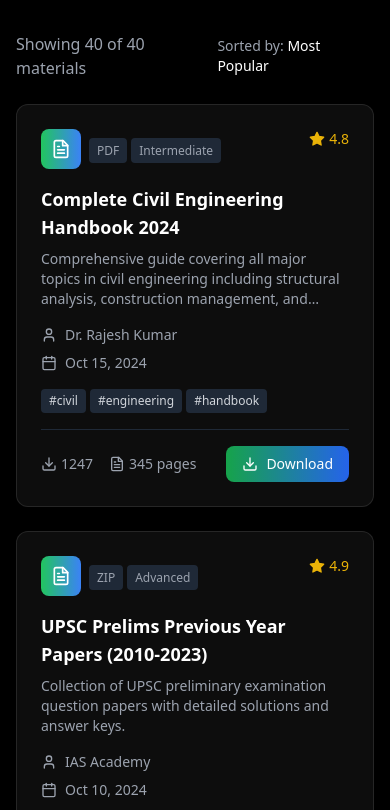
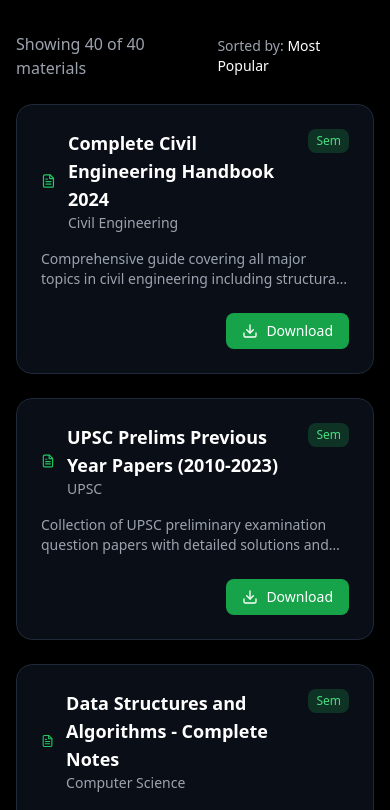
Before and after one commit to ayushshukla1807/resta-website, a Next.js app: page /materials in a window 390 px wide. Shown: the part 2274-3084 px from the top of the page. Built offline with nearby package versions, Linux system fonts and the light colour scheme.

Commit message:
Deploy Krishi Mitra to Vercel

```diff
--- a/components/MaterialsGrid.tsx
+++ b/components/MaterialsGrid.tsx
@@ -1,104 +1,101 @@
-import React from 'react';
-import { StudyMaterial } from '@/types';
-import { Download, Star, Eye, Calendar, User, FileText } from 'lucide-react';
+import React from "react";
+import { StudyMaterial } from "@/types";
+import { FileText, Download, Calendar, BookOpen } from "lucide-react";
 
-interface MaterialsGridProps {
+export interface MaterialsGridProps {
   materials: StudyMaterial[];
+  viewMode?: "grid" | "list"; // ✅ added this prop to fix build error
 }
 
-// Fixed date formatting function
-const formatDate = (dateString: string) => {
-  const date = new Date(dateString);
-  return date.toLocaleDateString('en-US', {
-    year: 'numeric',
-    month: 'short',
-    day: 'numeric'
-  });
-};
+const MaterialsGrid: React.FC<MaterialsGridProps> = ({
+  materials,
+  viewMode = "grid",
+}) => {
+  if (!materials || materials.length === 0) {
+    return (
+      <div className="text-center text-gray-400 py-12">
+        No materials found.
+      </div>
+    );
+  }
 
-const MaterialsGrid: React.FC<MaterialsGridProps> = ({ materials }) => {
+  if (viewMode === "list") {
+    return (
+      <div className="space-y-4">
+        {materials.map((material) => (
+          <div
+            key={material.id}
+            className="bg-gray-900/60 border border-gray-800 rounded-xl p-4 flex justify-between items-center hover:bg-gray-900 transition-all"
+          >
+            <div className="flex items-center gap-4">
+              <FileText className="text-green-500 w-6 h-6" />
+              <div>
+                <h3 className="font-semibold text-lg text-white">
+                  {material.title}
+                </h3>
+                <p className="text-gray-400 text-sm">{material.description}</p>
+                <div className="text-gray-500 text-xs mt-1 flex gap-4">
+                  <span className="flex items-center gap-1">
+                    <BookOpen className="w-3 h-3" /> {material.subject}
+                  </span>
+                  <span className="flex items-center gap-1">
+                    <Calendar className="w-3 h-3" /> Sem {material.semester}
+                  </span>
+                </div>
+              </div>
+            </div>
+            <a
+              href={material.link}
+              target="_blank"
+              rel="noopener noreferrer"
+              className="flex items-center gap-2 px-4 py-2 bg-green-600 hover:bg-green-500 text-white rounded-lg text-sm"
+            >
+              <Download className="w-4 h-4" />
+              Download
+            </a>
+          </div>
+        ))}
+      </div>
+    );
+  }
+
+  // GRID VIEW
   return (
-    <div className="grid grid-cols-1 md:grid-cols-2 lg:grid-cols-3 gap-6">
+    <div className="grid sm:grid-cols-2 lg:grid-cols-3 gap-6">
       {materials.map((material) => (
-
-        // In MaterialsGrid.tsx, update the card container:
         <div
           key={material.id}
-          className="premium-card glass rounded-xl p-6 hover:shadow-2xl transition-all duration-300 border border-gray-800 hover:border-green-500/50 group glow-effect"
+          className="bg-gray-900/60 border border-gray-800 rounded-2xl p-6 hover:bg-gray-900 transition-all group"
         >
-
-          {/* Header */}
-          <div className="flex items-start justify-between mb-4">
-            <div className="flex items-center space-x-2">
-              <div className="w-10 h-10 bg-gradient-to-r from-green-500 to-blue-500 rounded-lg flex items-center justify-center">
-                <FileText className="w-5 h-5 text-white" />
-              </div>
+          <div className="flex items-start justify-between">
+            <div className="flex items-center gap-3">
+              <FileText className="text-green-500 w-6 h-6" />
               <div>
-                <span className="text-xs font-medium text-gray-400 bg-gray-800 px-2 py-1 rounded">
-                  {material.fileType}
-                </span>
-                <span className="text-xs font-medium text-gray-400 bg-gray-800 px-2 py-1 rounded ml-1">
-                  {material.level}
-                </span>
+                <h3 className="font-semibold text-lg text-white group-hover:text-green-400 transition-colors">
+                  {material.title}
+                </h3>
+                <p className="text-gray-400 text-sm">{material.subject}</p>
               </div>
             </div>
-            <div className="flex items-center space-x-1 text-yellow-500">
-              <Star className="w-4 h-4 fill-current" />
-              <span className="text-sm font-medium">{material.rating}</span>
-            </div>
+            <span className="text-xs bg-green-500/20 text-green-400 px-2 py-1 rounded-lg">
+              Sem {material.semester}
+            </span>
           </div>
 
-          {/* Title and Description */}
-          <h3 className="text-lg font-semibold text-white mb-2 line-clamp-2 group-hover:text-green-400 transition-colors">
-            {material.title}
-          </h3>
-          <p className="text-gray-400 text-sm mb-4 line-clamp-3">
+          <p className="text-gray-400 text-sm mt-4 line-clamp-2">
             {material.description}
           </p>
 
-          {/* Meta Information */}
-          <div className="space-y-2 mb-4">
-            <div className="flex items-center space-x-2 text-sm text-gray-400">
-              <User className="w-4 h-4" />
-              <span>{material.author}</span>
-            </div>
-            <div className="flex items-center space-x-2 text-sm text-gray-400">
-              <Calendar className="w-4 h-4" />
-              {/* FIXED DATE FORMATTING */}
-              <span suppressHydrationWarning>{formatDate(material.uploadDate)}</span>
-            </div>
-          </div>
-
-          {/* Tags */}
-          <div className="flex flex-wrap gap-1 mb-4">
-            {material.tags.slice(0, 3).map((tag, index) => (
-              <span
-                key={index}
-                className="text-xs bg-gray-800 text-gray-300 px-2 py-1 rounded"
-              >
-                #{tag}
-              </span>
-            ))}
-          </div>
-
-          {/* Footer */}
-          <div className="flex items-center justify-between pt-4 border-t border-gray-800">
-            <div className="flex items-center space-x-4 text-sm text-gray-400">
-              <div className="flex items-center space-x-1">
-                <Download className="w-4 h-4" />
-                <span>{material.downloadCount}</span>
-              </div>
-              {material.pages && (
-                <div className="flex items-center space-x-1">
-                  <FileText className="w-4 h-4" />
-                  <span>{material.pages} pages</span>
-                </div>
-              )}
-            </div>
-            <button className="bg-gradient-to-r from-green-600 to-blue-600 hover:from-green-700 hover:to-blue-700 text-white px-4 py-2 rounded-lg text-sm font-medium transition-all duration-300 transform hover:scale-105 flex items-center space-x-2">
+          <div className="flex justify-end mt-6">
+            <a
+              href={material.link}
+              target="_blank"
+              rel="noopener noreferrer"
+              className="inline-flex items-center gap-2 px-4 py-2 bg-green-600 hover:bg-green-500 text-white rounded-lg text-sm"
+            >
               <Download className="w-4 h-4" />
-              <span>Download</span>
-            </button>
+              Download
+            </a>
           </div>
         </div>
       ))}
```
